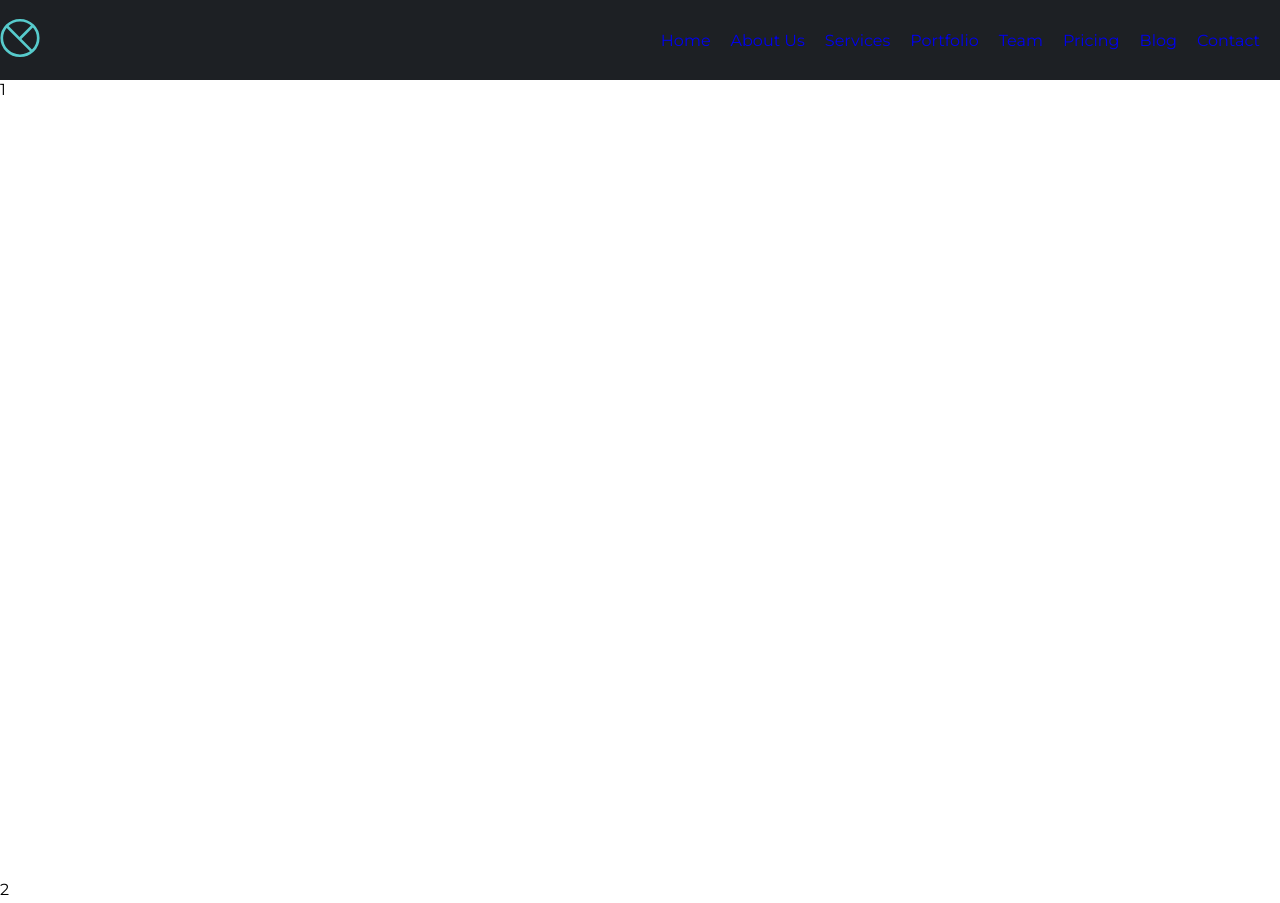
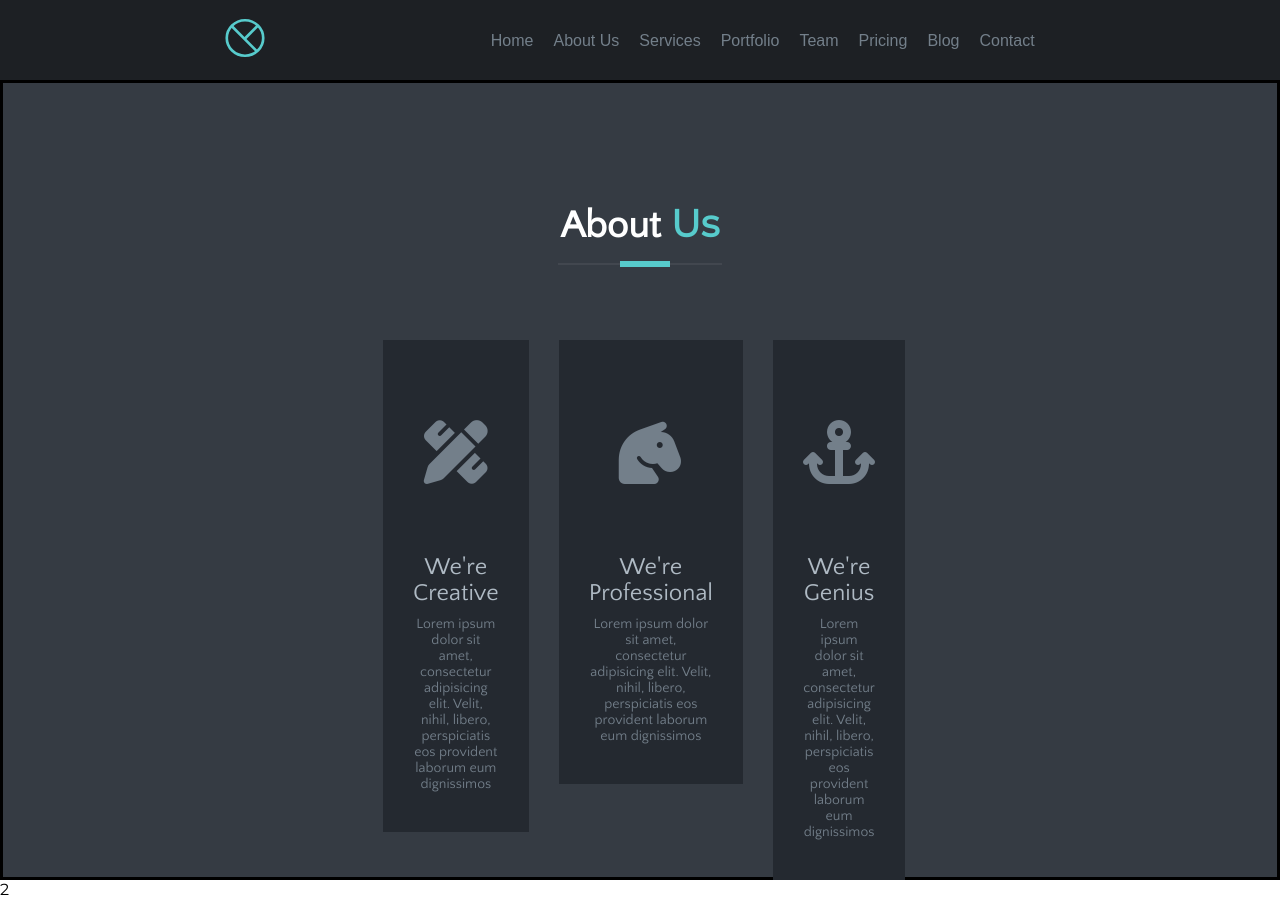
Before and after one commit to shamil-am/meghna, a plain HTML site: page index.html in a window 1280 px wide. Shown: the part 800-1703 px from the top of the page. Drawn offline with Linux system fonts and the light colour scheme; a web font is replaced by a local one.

Commit message:
section1 complited

```diff
--- a/css/style.css
+++ b/css/style.css
@@ -1,3 +1,5 @@
+@import url('https://fonts.googleapis.com/css?family=Quattrocento+Sans&display=swap');
+@import url('https://fonts.googleapis.com/css?family=Anaheim|Quattrocento+Sans&display=swap');
 /*RESET CSS*/
 html,
 body,
@@ -87,25 +89,101 @@ a {
 .nav {
   height: 80px;
   display: flex;
-  justify-content: space-between;
+  justify-content: space-evenly;
   align-items: center;
   background-color: #1d2024;
   position: sticky;
   top: 0;
 }
-
+.nav .nav-menu a{
+  font-size: 16px;
+  color: #737f8a;
+  font-family: 'Anaheim', sans-serif;
+  padding-top: 15px;
+  padding-bottom: 15px;
+  transition: all 0.3s;
+}
+.nav .nav-menu a:hover{
+  color:#57cbcc;
+}
 .nav ul {
   display: flex;
 }
-
 .nav ul li {
   margin-right: 20px;
 }
 
+/* SECTION */ /* SECTION */
+.about{
+  height: 100vh;
+  border: 3px solid black;
+  padding: 100px 0px;
+  background-color: #353b43;
+}
+/* row1 */
 
+.container{
+  text-align: center;
+  padding: 0px 365px;
+}
+.container .row .col .about-us{
+  padding-bottom: 60px;
+}
+.container .row .col .about-us .border{
+    border-top: 2px solid rgba(236, 239, 241, 0.07);
+    margin: 15px auto;
+    position: relative;
+    width: 30%;
+}
+.container .row .col .about-us .border::before{
+  content: '';
+  height: 6px;
+  width: 50px;
+  background-color: #57cbcc;
+  position: absolute;
+  margin-left: -20px;
+  top: -4px;
+}
+.container .row .col .about-us h2{
+  text-transform: capitalize;
+  font-weight: 700;
+  font-size: 38px;
+  color: #fff;
+  margin-top: 20px;
+  margin-bottom: 10px;
+  line-height: 1.1;
+  font-family: 'Quattrocento Sans', sans-serif;
+}
+.container .row .col .about-us h2 span{
+  color: #57cbcc;
+  margin-left: 10px;
+}
 
-
-
-section{
-    height: 100vh;
+/* row2 */
+.icon{
+  padding: 50px 0px;
 }
+/* SHORCUT */
+.d_flex{
+  display:flex;
+}
+._c{
+  margin: 0px 15px;
+  color: #737f8a;
+  background: #242930;
+  padding: 30px;
+  margin-bottom: 20px;
+}
+._hcolor{
+  color: #afbac4;
+  font-size: 24px;
+  margin: 20px 0px 10px;
+  font-family: 'Quattrocento Sans', sans-serif;
+  font-weight: 400;
+}
+._psize{
+  font-size: 14px;
+  margin: 0px 0px 10px;
+  font-family: 'Quattrocento Sans', sans-serif;
+}
+/* SHORTCUT */
--- a/index.html
+++ b/index.html
@@ -60,7 +60,63 @@
         </nav>
     </header>
     <main>
-        <section>1</section>
+        <section class="about">
+            <div class="container">
+                <div class="row">
+                    <div class="col">
+                        <div class="about-us">
+                            <h2>About<span>Us</span></h2>
+                            <div class="border">
+
+                            </div>
+                        </div>
+                    </div>
+                </div>
+                <div class="row d_flex">
+                    <div class="col">
+                        <div class="crative _c">
+                            <div class="icon">
+                                <i class="fas fa-pencil-ruler fa-4x"></i>
+                            </div>
+                            <h3 class="_hcolor">
+                                We're Creative
+                            </h3>
+                            <p class="_psize">
+                                Lorem ipsum dolor sit amet, consectetur adipisicing elit. Velit, nihil, libero, perspiciatis eos provident laborum eum dignissimos
+                            </p>
+                        </div>
+                    </div>
+                    <div class="col">
+                        <div class="professional _c">
+                            <div class="icon">
+                                <i class="fas fa-horse-head fa-4x"></i>
+                            </div>
+                            <h3 class="_hcolor">
+                                We're Professional
+                            </h3>
+                            <p class="_psize">
+                                Lorem ipsum dolor sit amet, consectetur adipisicing elit. Velit, nihil, libero, perspiciatis eos provident laborum eum dignissimos
+                            </p>
+                        </div>
+                    </div>
+                    <div class="col">
+                        <div class="genius _c">
+                            <div class="icon">
+                                <i class="fas fa-anchor fa-4x"></i>
+                            </div>
+                            <h3 class="_hcolor">
+                                We're Genius
+                            </h3>
+                            <p class="_psize">
+                                Lorem ipsum dolor sit amet, consectetur adipisicing elit. Velit, nihil, libero, perspiciatis eos provident laborum eum dignissimos
+                            </p>
+                        </div>
+                    </div>
+                </div>
+
+            </div>
+
+        </section>
         <section>2</section>
     </main>
     <footer>
```
